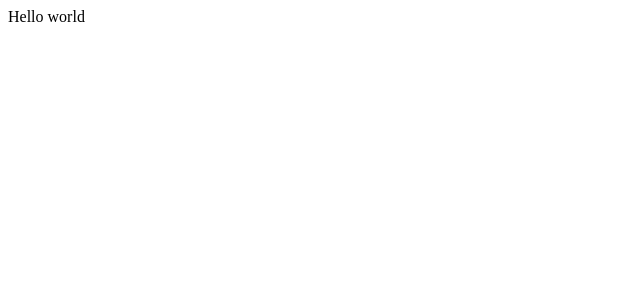
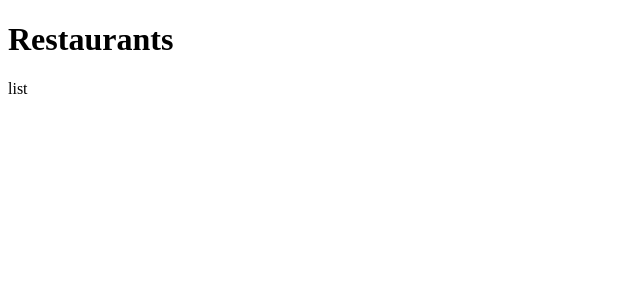
Before and after one commit to ifmung/opinion-ate, a React (Create React App) app: page / in a window 1280 px wide. Shown: the top 300 px of the page, without its empty margins (0-640 px from the left). Built offline with nearby package versions, Linux system fonts and the light colour scheme.

Commit message:
Add RestaurantScreen and RestaurantList

```diff
--- a/src/App.js
+++ b/src/App.js
@@ -1,5 +1,11 @@
+import { RestaurantScreen } from "./components/RestaurantScreen";
+
 function App() {
-  return <div>Hello world</div>;
+  return (
+    <div>
+      <RestaurantScreen />
+    </div>
+  );
 }
 
 export default App;
--- /dev/null
+++ b/src/components/RestaurantList.js
@@ -0,0 +1,3 @@
+export function RestaurantList() {
+  return "list";
+}
--- /dev/null
+++ b/src/components/RestaurantScreen.js
@@ -0,0 +1,10 @@
+import { RestaurantList } from "./RestaurantList";
+
+export function RestaurantScreen() {
+  return (
+    <div>
+      <h1>Restaurants</h1>
+      <RestaurantList />
+    </div>
+  );
+}
```
